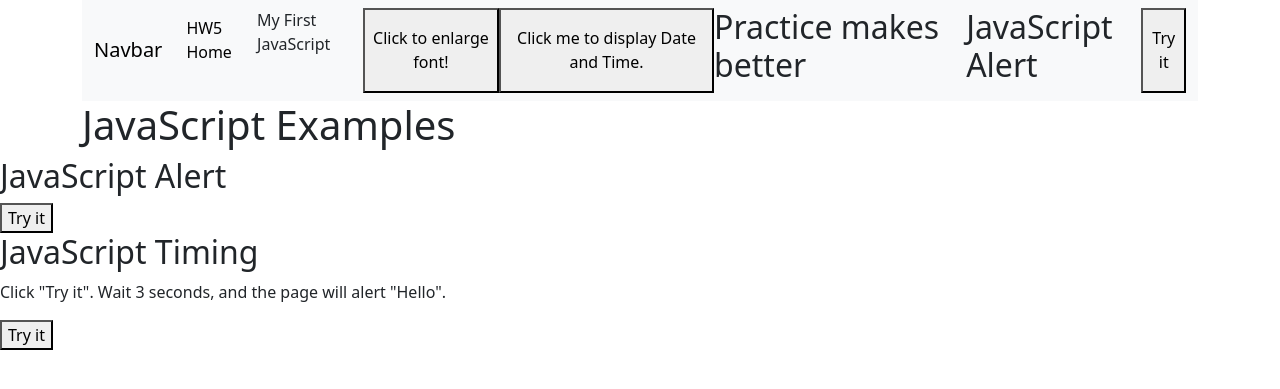
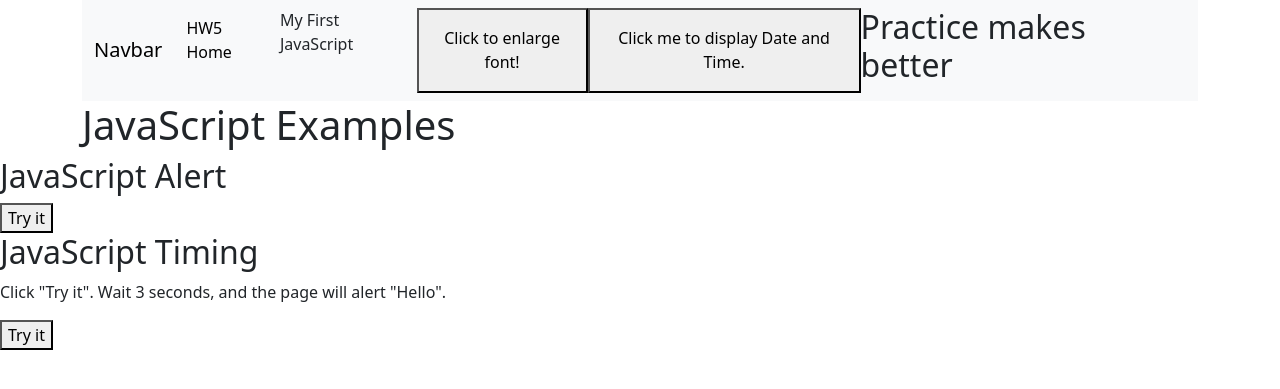
Before and after one commit to glstephens17/hw2, a PHP site: page / in a window 1280 px wide. Shown: the top 389 px of the page. Run offline with PHP 8.4, Linux system fonts and the light colour scheme.

Commit message:
Update view-header.php

```diff
--- a/view-header.php
+++ b/view-header.php
@@ -68,21 +68,6 @@ window.alert(JavaScript Practice);
 </html>
         <!DOCTYPE html>
         <!DOCTYPE html>
-<html>
-<body>
-
-<h2>JavaScript Alert</h2>
-
-<button onclick="myFunction()">Try it</button>
-
-<script>
-function myFunction() {
-  alert("Learning is fun!");
-}
-</script>
-
-</body>
-</html>
       </ul>
     </div>
   </div>
```
